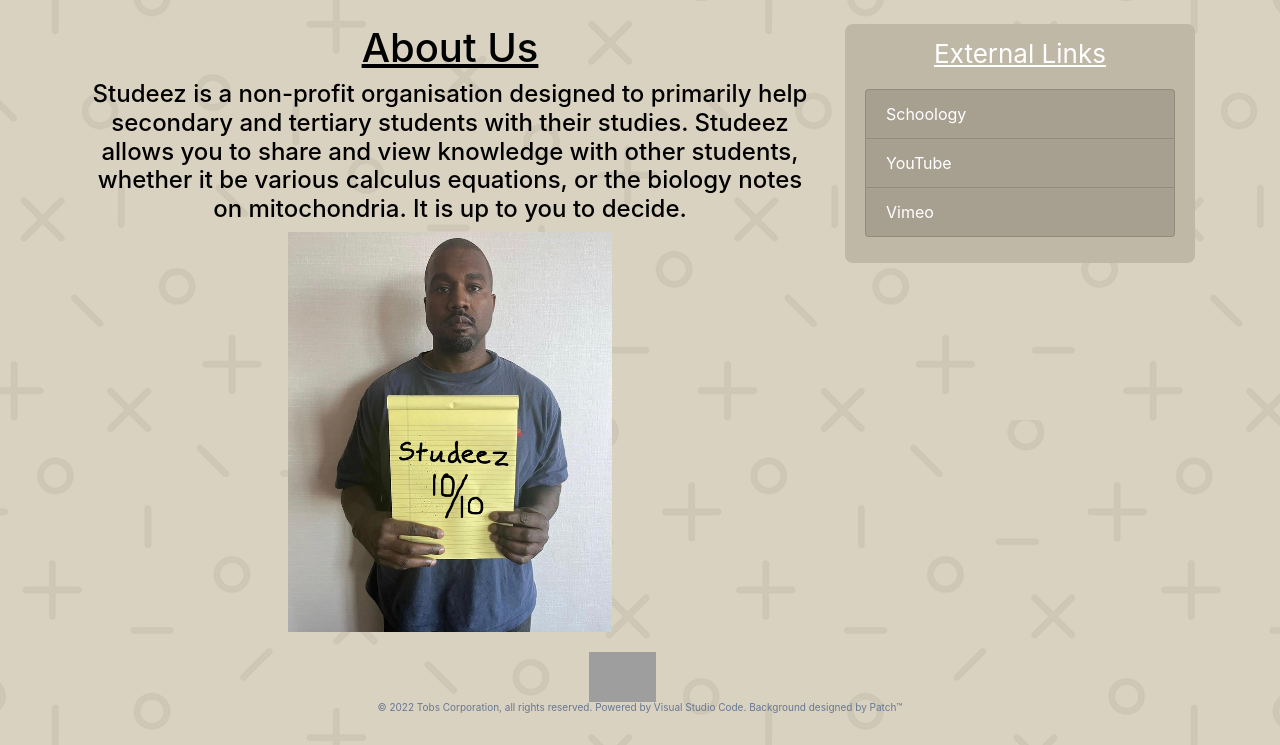
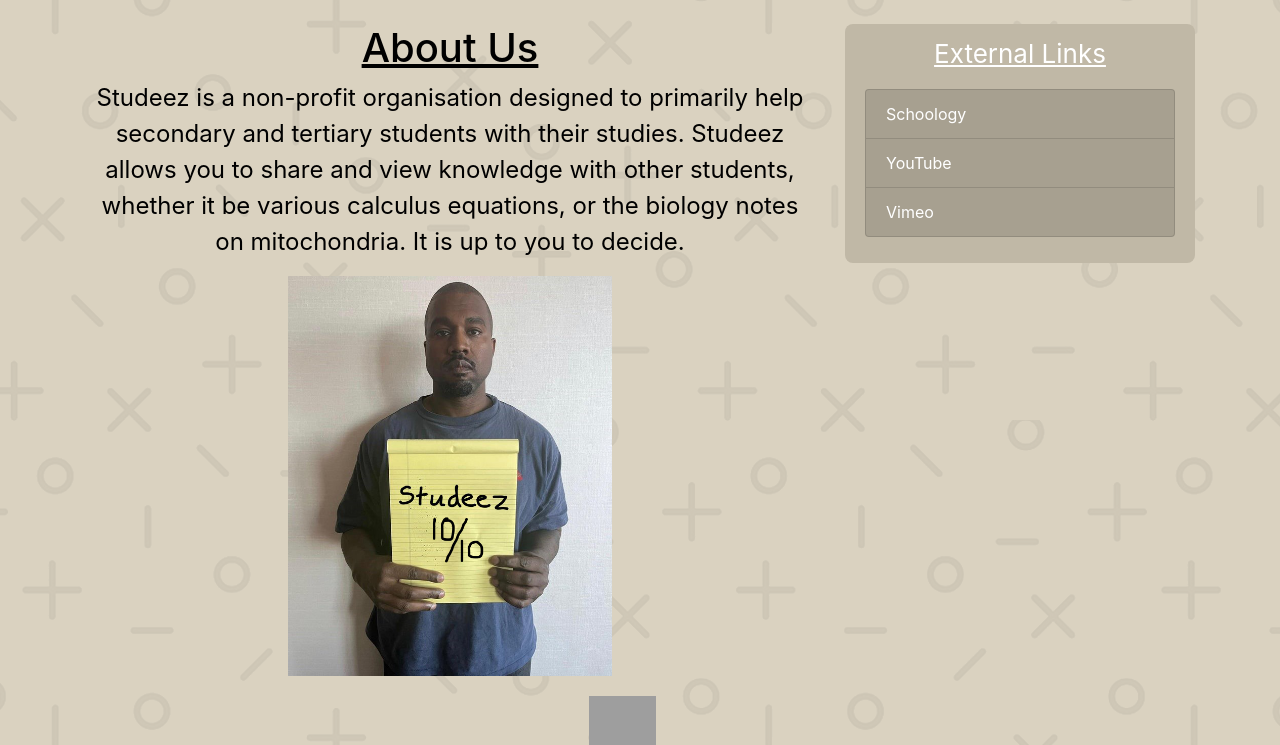
Before and after one commit to tobslovesjiji/Blog-V1, a Flask app: page /about in a window 1280 px wide. Shown: the part 56-801 px from the top of the page. Run offline with Flask 2, Linux system fonts and the light colour scheme; some libraries are stand-ins or nearby versions; grey boxes are pictures that could not be loaded.

Commit message:
text changes

```diff
--- a/main_app/templates/about.html
+++ b/main_app/templates/about.html
@@ -3,8 +3,8 @@
 {% extends "layout.html" %}
 {% block content %}
     <center><u><h1>About Us</h1></u></center>
-    <center><h4>Studeez is a non-profit organisation designed to primarily help secondary and tertiary students with their studies.
+    <center><p style="font-size: 24px">Studeez is a non-profit organisation designed to primarily help secondary and tertiary students with their studies.
         Studeez allows you to share and view knowledge with other students, whether it be various calculus equations, or the biology notes on mitochondria.
-        It is up to you to decide.</h4></center>
+        It is up to you to decide.</p></center>
         <center><img src="static/images/studeez.png" alt="Mr. West" height="400"></center>
 {% endblock content %}
--- a/main_app/templates/login.html
+++ b/main_app/templates/login.html
@@ -47,7 +47,7 @@
     </div>
     <div class="border-top pt-3">
         <small class="text-muted">
-            Need an Account? <a class="ml-2" href="{{ url_for('register')}}"> Sign Up Now </a>
+            Need an account? <a class="ml-2" href="{{ url_for('register')}}"> Sign Up Now </a>
         </small>
     </div>
 {% endblock content %}
--- a/main_app/templates/register.html
+++ b/main_app/templates/register.html
@@ -66,7 +66,7 @@
     </div>
     <div class="border-top pt-3">
         <small class="text-muted">
-            Already Have an Account? <a class="ml-2" href="{{ url_for('login')}}"> Sign In </a>
+            Already have an account? <a class="ml-2" href="{{ url_for('login')}}"> Sign In </a>
         </small>
     </div>
 {% endblock content %}
```
Also changed, not shown: main_app/site.db.
